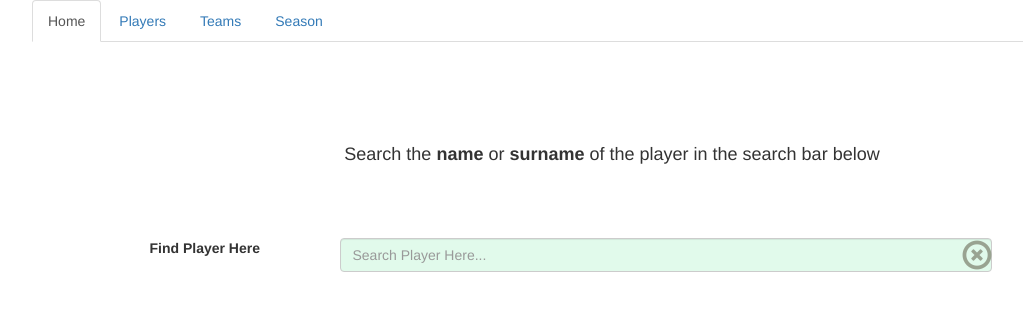
After one commit to namanjain10/IPL-STATS, a Django app: page /player-home/ in a window 1280 px wide. The commit adds this page. Shown: the top 311 px of the page, without its empty margins (38-1061 px from the left). Run offline with Django 3.2, Linux system fonts and the light colour scheme; data that the repository does not hold is empty; some libraries are stand-ins or nearby versions.

Commit message:
search bar and season front page complete

```diff
--- a/firstApp/views.py
+++ b/firstApp/views.py
@@ -22,7 +22,13 @@ def dictfetchall(cursor):
         dict(zip(columns, row))
         for row in cursor.fetchall()
     ]
+def myconverter(o):
+    if isinstance(o, date):
+        return o.__str__()
 
+class SeasonHome (View) :
+    def get(self, request) :
+        return render (request, 'firstApp/season_home.html')
 class playerViewApi(APIView) :
 
     def get(self, request) :
@@ -319,10 +325,26 @@ class scheduleView (View) :
 def testApiView(request) :
     return render(request, 'firstApp/api.html')
 
+class PlayerSearchApi (APIView) :
+    def get (self,request) :
+        # cursor = connection.cursor()
+        # cursor.execute("SELECT * from testApp_player where Player_Name like '%%%s%%'"%(request.GET['name']))
+        # dic = dictfetchall(cursor)
+
+        query = Player.objects.filter(Player_Name__contains=request.GET['name']).values()
+        dic = [i for i in query]
+
+        res = json.dumps(dic, default=myconverter)
+        #print (res)
+        return Response(res)
+
+class PlayerHome (View) :
+    def get (self, request, *args, **kwargs) :
+        return render(request, "firstApp/player_home.html")
+
 class test (View) :
 
     def get (self, request, *args, **kwargs) :
-
         cursor = connection.cursor()
         # cursor.execute(test_str %2)
         q = Match.objects.raw('''SELECT * from firstApp_match''')
--- a/firstProject/urls.py
+++ b/firstProject/urls.py
@@ -26,6 +26,9 @@ urlpatterns = [
     url(r'^match/(?P<id>\d+)/$', views.matchView.as_view()),
     url(r'^admin/', admin.site.urls),
     url(r'^help/', views.test.as_view()),
+    url(r'^player-name-api/',views.PlayerSearchApi.as_view()),
+    url(r'^player-home/', views.PlayerHome.as_view()),
+    url(r'^season-home/', views.SeasonHome.as_view()),
     url(r'^mom/', views.manOfTheMatchView.as_view()),
     url(r'^captain/', views.captainView.as_view()),
     url(r'^api/', views.playerViewApi.as_view()),
--- a/static/css/index.css
+++ b/static/css/index.css
@@ -1,3 +1,37 @@
 h3 {
     color: rgb(198, 37, 95);
 }
+
+#search {
+        background-color: rgb(225, 250, 235);
+}
+
+#search_bar {
+    padding-top: 50px;
+}
+
+#text {
+    margin: auto;
+    text-align: center;
+    padding: 100px 20px 10px 10px;
+    font-size: 18px;
+}
+
+#searchclear {
+    position: absolute;
+    right: 15px;
+    top: 0;
+    bottom: 0;
+    height: 30px;
+    margin: auto;
+    font-size: 30px;
+    cursor: pointer;
+    display: inline-block;
+    color: rgb(153, 163, 145) ;
+}
+
+#dropdownMenu1 {
+    height: auto;
+    max-height: 375px;
+    overflow-x: hidden;
+}
--- a/static/js/index.js
+++ b/static/js/index.js
@@ -35,7 +35,6 @@
 // );
 //);
 //});
-
 
 $(window).ready( function () {
     $.ajax({url: "http://127.0.0.1:8000/api",
@@ -92,7 +91,7 @@ $(document).ajaxComplete(function () {
         TotalBalls += parseFloat($(this).text());
     });
 
-    console.log(TotalRuns,TotalBalls);
+    // console.log(TotalRuns,TotalBalls);
 
     $('.runs').eq(0).css('color','red');
 
@@ -104,8 +103,46 @@ $(document).ajaxComplete(function () {
     $('<div></div>').appendTo('#player').text('Total : '+ TotalRuns);
 });
 
+$("#searchclear").click(function(){
+    $("#search").val('');
+    $('.dropdown-menu').hide();
+});
 
-//
+function player(event) {
+
+    if ($('#search').val() === '') {
+        $('.dropdown-menu').hide();
+    }
+
+    else if ($('#search').val() !== '') {
+
+        $.ajax({url: "http://127.0.0.1:8000/player-name-api",
+            data: {'name' : ($('#search').val())},
+            cache: false,
+            type: "GET",
+            success: function(response){
+
+                list = $("<ul class='dropdown-menu' id='dropdownMenu1'></ul>");
+                if (response.length == 2) {
+                    var tr = $('<li>').text(" No such Player!!! Try his surname !!")
+                    tr.appendTo(list);
+                }
+                else {
+                    response = $.parseJSON(response);
+                    $.each(response, function(i, item) {
+                        h = '/player/' + item.Player_Id + '/'
+                        var tr = $('<li class = "col-md-8">').html("<a href='"+h+"'> "+ item.Player_Name + "</a>")
+                        //var tr = $('<li class = "col-md-8">').text(item.Player_Name)
+                        tr.appendTo(list);
+                    });
+                }
+                $("#search_box").html(list);
+                $('.dropdown-menu').show();
+            }
+        });
+    }
+}
+
 // var TotalRuns = 0;
 // var TotalBalls = 0;
 //
--- a/templates/firstApp/index.html
+++ b/templates/firstApp/index.html
@@ -13,9 +13,9 @@
         <div class="container">
             <ul class="nav nav-tabs">
               <li role="presentation" class="active"><a href="/">Home</a></li>
-              <li role="presentation"><a href="#">Players</a></li>
-              <li role="presentation"><a href="#">Teams</a></li>
-              <li role="presentation"><a href="#">Season</a></li>
+              <li role="presentation"><a href="/player-home/">Players</a></li>
+              <li role="presentation"><a href="/match/">Teams</a></li>
+              <li role="presentation"><a href="/season-home/">Season</a></li>
             </ul>
     {% block content %}
 
--- a/templates/firstApp/player.html
+++ b/templates/firstApp/player.html
@@ -1,8 +1,5 @@
 {% extends "firstApp/index.html" %}
 {% block content %}
-
-
-
 
 <div style = "float : left; width : 70%">
     {% for p in player %}
--- /dev/null
+++ b/templates/firstApp/player_home.html
@@ -0,0 +1,30 @@
+{% extends "firstApp/index.html" %}
+{% block content %}
+
+<div class="container" id = "text">
+    <p>Search the <strong>name</strong> or <strong>surname</strong> of the player in the search bar below</p>
+</div>
+
+<div class="container" id = "search_bar">
+    <div class="row">
+        <div class="col-md-3">
+            <div class="col-md-4"></div>
+            <div class="col-md-8">
+                <label >Find Player Here</label>
+            </div>
+        </div>
+
+        <div class="col-md-7">
+            <input class="form-control" type="search" id="search" name="player" onkeyup="player(event)" placeholder="Search Player Here..."/>
+
+            <span id="searchclear" class="glyphicon glyphicon-remove-circle"></span>
+
+            <div class="row col-md-12">
+                <div class="dropdown" id="search_box" >
+                </div>
+            </div>
+        </div>
+    </div>
+</div>
+
+{% endblock content %}
```
Also changed, not shown: firstApp/models.py (+14 -14 lines), static/js/player_home.js (added, +33 -0 lines), templates/firstApp/season_home.html (added, +26 -0 lines).
